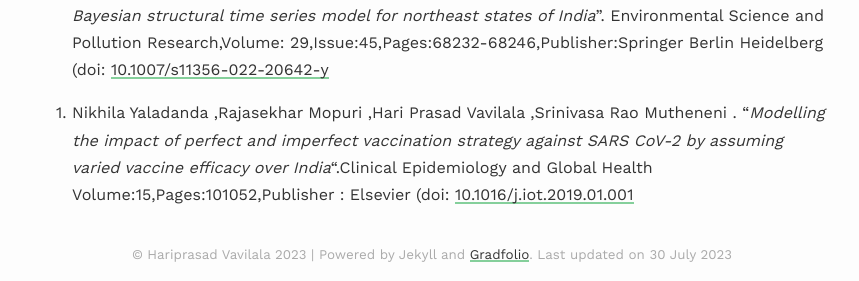
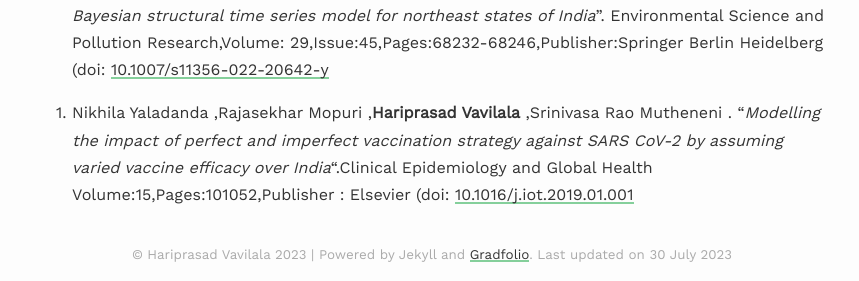
Before and after one commit to hari-stats/CV, a Jekyll site: the page built from _pages/publications.md, in a window 1280 px wide. Shown: the part 806-1087 px from the top of the page, without its empty margins (208-1067 px from the left). Built offline with Jekyll 4.4.1, drawn with Linux system fonts in a browser that asks for light colours; nearby versions of some CDN libraries; some web fonts are replaced.

Commit message:
Update publications.md

```diff
--- a/_pages/publications.md
+++ b/_pages/publications.md
@@ -22,5 +22,5 @@ Springer Berlin Heidelberg (doi: [10.1007/s00484-022-02405-z]([http://dx.doi.org
 0. **Hariprasad Vavilala**, Nikhila Yaladanda, Phani Krishna Kondeti, Rafiq Unissa, Rajasekhar Mopuri, Krushna Chandra Gouda, Kantha Rao Bhimala, Madhusudhan Rao Kadiri, Suryanaryana Murty Upadhyayula, Srinivasa Rao Mutheneni. "*Weather integrated malaria prediction system using Bayesian structural time series model for northeast states of India*". Environmental Science and Pollution Research,Volume:
 29,Issue:45,Pages:68232-68246,Publisher:Springer Berlin Heidelberg (doi: [10.1007/s11356-022-20642-y]([http://dx.doi.org/10.1007/s11356-022-20642-y])
 
-0. Nikhila Yaladanda ,Rajasekhar Mopuri ,Hari Prasad Vavilala ,Srinivasa Rao Mutheneni . "*Modelling the impact of perfect and imperfect vaccination strategy against SARS CoV-2 by assuming varied vaccine efficacy over India*".Clinical Epidemiology and Global Health Volume:15,Pages:101052,Publisher : Elsevier (doi: [10.1016/j.iot.2019.01.001]([https://doi.org/10.1016/j.cegh.2022.101052])
+0. Nikhila Yaladanda ,Rajasekhar Mopuri ,**Hariprasad Vavilala** ,Srinivasa Rao Mutheneni . "*Modelling the impact of perfect and imperfect vaccination strategy against SARS CoV-2 by assuming varied vaccine efficacy over India*".Clinical Epidemiology and Global Health Volume:15,Pages:101052,Publisher : Elsevier (doi: [10.1016/j.iot.2019.01.001]([https://doi.org/10.1016/j.cegh.2022.101052])
 {: reversed="reversed"}
```
